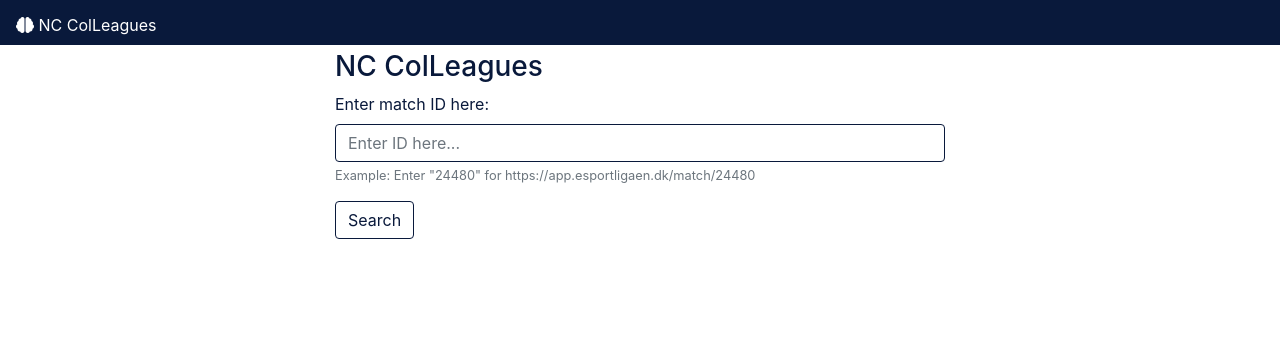
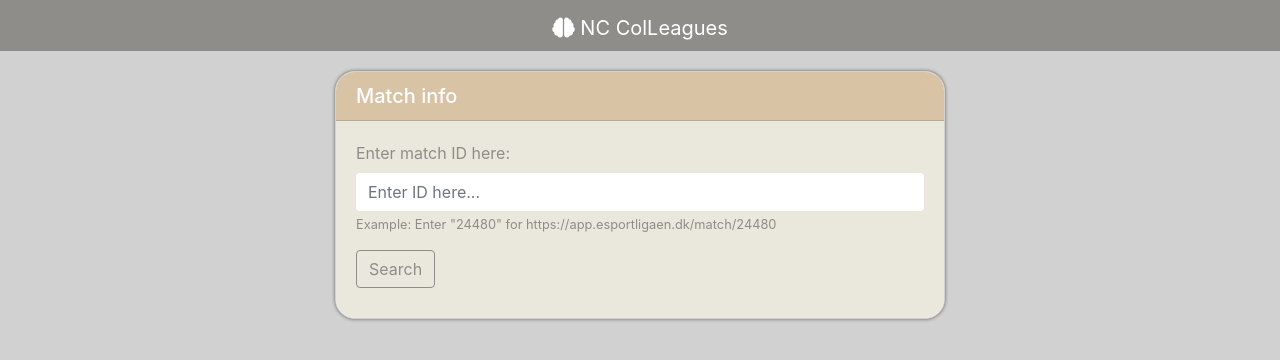
Before and after one commit to Itaanikus/colleagues-gg, a React (Create React App) app: page / in a window 1280 px wide. Shown: the top 360 px of the page. Built offline with nearby package versions, Linux system fonts and the light colour scheme.

Commit message:
Restyle everything

```diff
--- a/src/App.css
+++ b/src/App.css
@@ -1,15 +1,14 @@
-.app {
-  margin-top: 20px;
-  margin-left: auto;
-  margin-right: auto;
-  max-width: 700px;
+@import './_constants.css';
+
+body {
+  background-color: var(--light-grey);
 }
 
+/* Input & forms */
 input::-webkit-outer-spin-button,
 input::-webkit-inner-spin-button {
-    /* display: none; <- Crashes Chrome on hover */
     -webkit-appearance: none;
-    margin: 0; /* <-- Apparently some margin are still there even though it's hidden */
+    margin: 0;
 }
 
 input[type=number] {
@@ -17,25 +16,17 @@ input[type=number] {
 }
 
 .form-control {
-  border: 1px solid #09193b;
+  border: 1px solid var(--primary-color);
 }
 
 .form-control:focus {
-  border-color: #09193b;
-  box-shadow: 0 0 5px #09193b;
+  border-color: var(--dark-grey);
+  box-shadow: 0 0 5px var(--dark-grey);
 }
 
-a, a:link.app-link {
-  color: #09193b;
-  text-decoration: none;
-}
-
-a:hover.app-link {
-  color: #E35F52;
-}
-
+/* Text selectors */
 h3, h5, p, label, li {
-  color: #09193b;
+  color: var(--dark-grey);
 }
 
 h3 {
@@ -47,85 +38,80 @@ p {
   margin-bottom: 0;
 }
 
+/* Links */
+a, a:link.app-link {
+  color: var(--dark-grey);
+  text-decoration: none;
+}
+
+a:hover.app-link {
+  color: var(--pink);
+}
+
+/* Buttons */
 .app-primary-btn {
-  color: #09193b;
-  border-color: #09193b;
+  color: var(--dark-grey);
+  border-color: var(--dark-grey);
   margin-bottom: 10px;
 }
 
 .app-primary-btn:hover {
   color: white;
-  background-color: #09193b;
-  border-color: #09193b;
+  background-color: var(--dark-grey);
+  border-color: var(--dark-grey);
 }
 
 .app-primary-btn:focus {
   color: white;
-  background-color: #09193b;
-  border-color: #09193b;
-  box-shadow: 0 0 0 0.2rem rgba(9, 25, 59, 0.5)
+  background-color: var(--dark-grey);
+  border-color: var(--dark-grey);
+  box-shadow: 0 0 0 0.2rem rgba(142,142,138, 0.5)
 }
 
 .app-primary-btn:active {
   color: white;
-  background-color: #09193b;
-  border-color: #09193b;
-  box-shadow: 0 0 0 0.2rem rgba(9, 25, 59, 0.5);
+  background-color: var(--dark-grey);
+  border-color: var(--dark-grey);
+  box-shadow: 0 0 0 0.2rem rgba(142,142,138, 0.5);
 }
 
 .app-secondary-btn {
-  color: #E35F52;
-  border-color: #E35F52;
+  color: var(--pink);
+  border-color: var(--pink);
   margin-bottom: 10px;
 }
 
 .app-secondary-btn:hover {
   color: white;
-  background-color:#E35F52;
-  border-color: #E35F52;
+  background-color:var(--pink);
+  border-color: var(--pink);
 }
 
 .app-secondary-btn:focus {
   color: white;
-  background-color: #E35F52;
-  border-color: #E35F52;
-  box-shadow: 0 0 0 0.2rem rgba(227, 95, 82, 0.5)
+  background-color: var(--pink);
+  border-color: var(--pink);
+  box-shadow: 0 0 0 0.2rem rgba(233, 128, 116, 0.5)
 }
 
 .app-secondary-btn:active {
   color: white;
-  background-color: #E35F52;
-  border-color: #E35F52;
-  box-shadow: 0 0 0 0.2rem rgba(227, 95, 82, 0.5);
+  background-color: var(--pink);
+  border-color: var(--pink);
+  box-shadow: 0 0 0 0.2rem rgba(233, 128, 116, 0.5);
 }
 
 .text-muted {
-  color: #040038;
+  color: var(--dark-grey)!important;
 }
 
 .alert-primary {
   color: white;
-  background-color: #E35F52;
-  border-color: #E35F52;
+  background-color: var(--red);
+  border-color: var(--red);
   position: relative;
   padding: 11px 18px;
-  margin-bottom: 5px;
-  margin-top: 5px;
+  margin-top: 20px;
   border: 1px solid transparent;
   border-radius: 10px;
 }
-
-.card {
-  border: 1px solid #09193b;
-  border-radius: 20px;
-  overflow: hidden;
-}
-
-.card-header {
-  background-color: #09193b;
-  color: white;
-}
-
-.card-body {
-  background-color: rgba(9, 25, 59, 0.05);
-}
--- a/src/App.js
+++ b/src/App.js
@@ -1,5 +1,5 @@
 import React from 'react';
-import Home from './Home/Home';
+import Home from './pages/Home';
 import Nav from './Nav/Nav';
 
 import './App.css';
@@ -9,7 +9,9 @@ function App() {
   return (
     <React.Fragment>
       <Nav />
-      <Home />
+      <div className="app">
+        <Home />
+      </div>
     </React.Fragment>
   );
 }
--- a/src/Nav/Nav.css
+++ b/src/Nav/Nav.css
@@ -1,7 +1,11 @@
 .app-navbar {
-  background-color: #09193b;
+  background-color: var(--dark-grey);
 }
 
 .p-navbar {
+  width: 100%;
+  display: inline-block;
+  font-size: 20px;
+  text-align: center;
   color: white!important;
 }
--- a/src/Nav/Nav.js
+++ b/src/Nav/Nav.js
@@ -3,11 +3,11 @@ import './Nav.css'
 
 function Nav() {
   return (
-    <React.Fragment>
+    <header>
       <nav className="navbar app-navbar">
         <p className="p-navbar"><i className="fas fa-brain"></i> NC ColLeagues</p>
       </nav>
-    </React.Fragment>
+    </header>
   );
 }
 
--- /dev/null
+++ b/src/_constants.css
@@ -0,0 +1,10 @@
+:root {
+    --nc-blue: #09193B;
+    --egg-white: #EAE7DC;
+    --vanilla-white: #D8C3A5;
+    --sand: #DEBA87;
+    --light-grey: #D1D1D1;
+    --dark-grey: #8E8D8A;
+    --pink: #E98074;
+    --red: #E86A4F;
+  }
--- a/src/Home/Home.js
+++ b/src/pages/Home.js
@@ -1,5 +1,6 @@
-import React, { useState } from "react";
+import React, { useState } from "../../node_modules/react";
 import TeamInfo from '../shared/TeamInfo';
+import Cardbox from "../shared/Cardbox/Cardbox";
 
 function Home() {
   const [matchId, setMatchId] = useState('');
@@ -44,17 +45,17 @@ function Home() {
         <div className="d-none d-lg-block col-lg-3">
         </div>
         <div className="col col-lg-6">
+          {alertMessage && alertMessage !== '' &&
             <div className="row">
               <div className="col">
-              {alertMessage && alertMessage !== '' &&
                 <div className="alert-primary">
                   {alertMessage}
-                </div>}
                 </div>
               </div>
+            </div>}
           <div className="row">
             <div className="col">
-              <h3>NC ColLeagues</h3>
+              <Cardbox title="Match info">
                 <div className="form-horizontal">
                   <div className="form-group">
                     <label>Enter match ID here:</label>
@@ -65,6 +66,7 @@ function Home() {
                   </div>
                   <button className="btn app-primary-btn" onClick={onSubmit}>Search</button>
                 </div>
+              </Cardbox>
             </div>
           </div>
           <div className="row">
--- /dev/null
+++ b/src/shared/Cardbox/Cardbox.css
@@ -0,0 +1,20 @@
+.card {
+    border: 1px solid var(--light-grey);
+    border-radius: 20px;
+    overflow: hidden;
+    margin-top: 20px;
+    box-shadow: 0 0 3px 1px var(--dark-grey);
+  }
+
+  .card-header {
+    background-color: var(--vanilla-white);
+    color: white;
+  }
+
+  label, .card-body{
+      color: var(--dark-grey)!important;
+  }
+
+  .card-body {
+    background-color: var(--egg-white);
+  }
--- /dev/null
+++ b/src/shared/Cardbox/Cardbox.js
@@ -0,0 +1,16 @@
+import React from 'react';
+
+import './Cardbox.css'
+
+function Cardbox(props) {
+  return (
+    <div className="card">
+    {props.title && <h5 className="card-header">{props.title}</h5>}
+    <div className="card-body">
+      {props.children}
+    </div>
+  </div>
+  );
+}
+
+export default Cardbox;
--- a/src/shared/TeamInfo.js
+++ b/src/shared/TeamInfo.js
@@ -1,13 +1,12 @@
 import React from 'react';
+import Cardbox from './Cardbox/Cardbox';
 
 function TeamInfo({ players, title }) {
   const href = `https://euw.op.gg/multi/query=${players.map(player => player.ign).join()}`;
 
   return (
     <div className="col col-lg-6">
-      <div className="card">
-        <h5 className="card-header">{title}</h5>
-        <div className="card-body">
+      <Cardbox title={title}>
         <ul>
           {players.map(player => (
             <li key={player.id}>
@@ -18,8 +17,7 @@ function TeamInfo({ players, title }) {
         </ul>
         <a className="btn app-secondary-btn"
           href={href} target="_blank" role="button" rel="noopener noreferrer">Multi OP.GG</a>
-        </div>
-      </div>
+      </Cardbox>
     </div>
   );
 }
```
Lines whose indentation alone changed are shown as unchanged.
